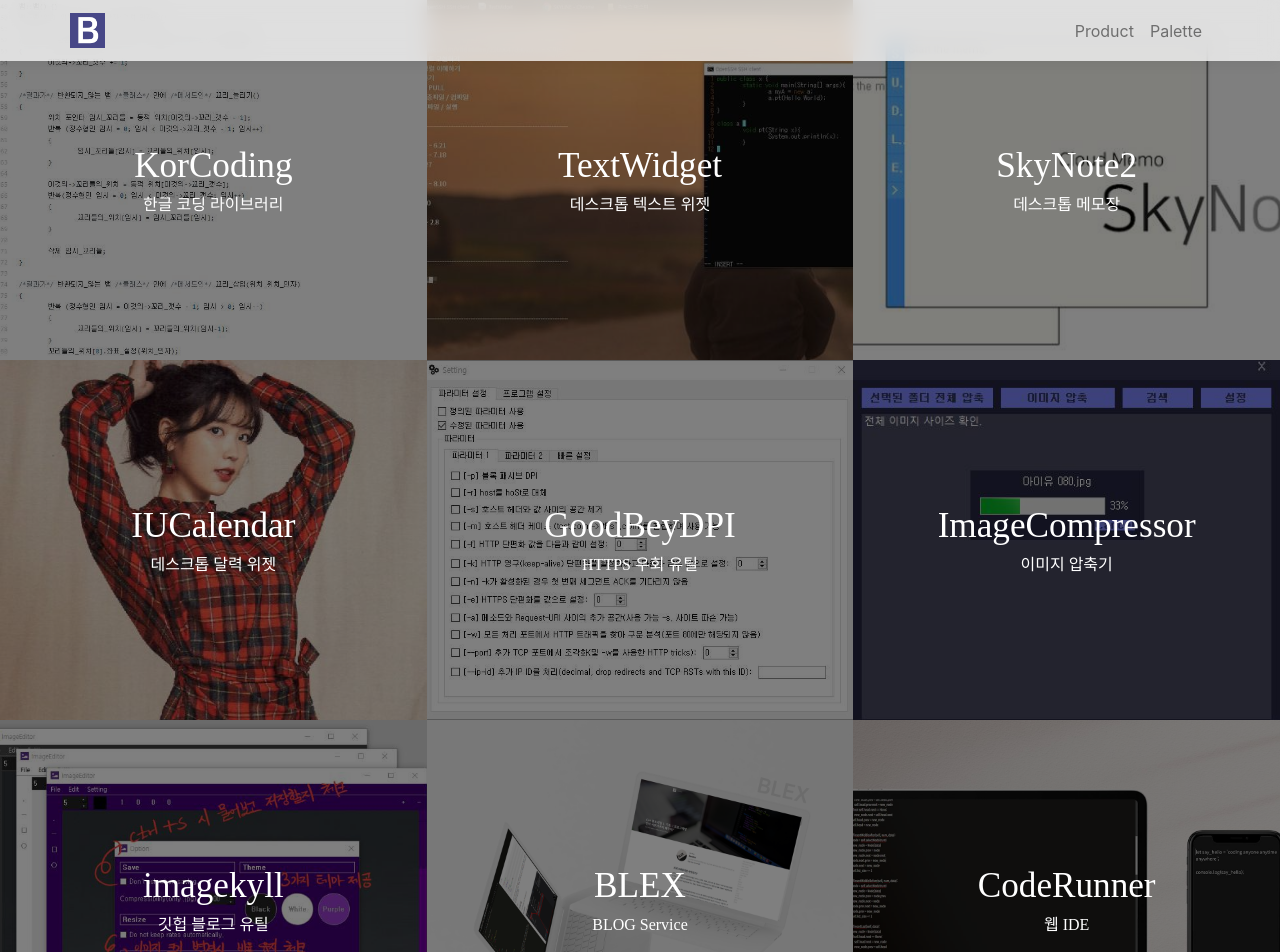
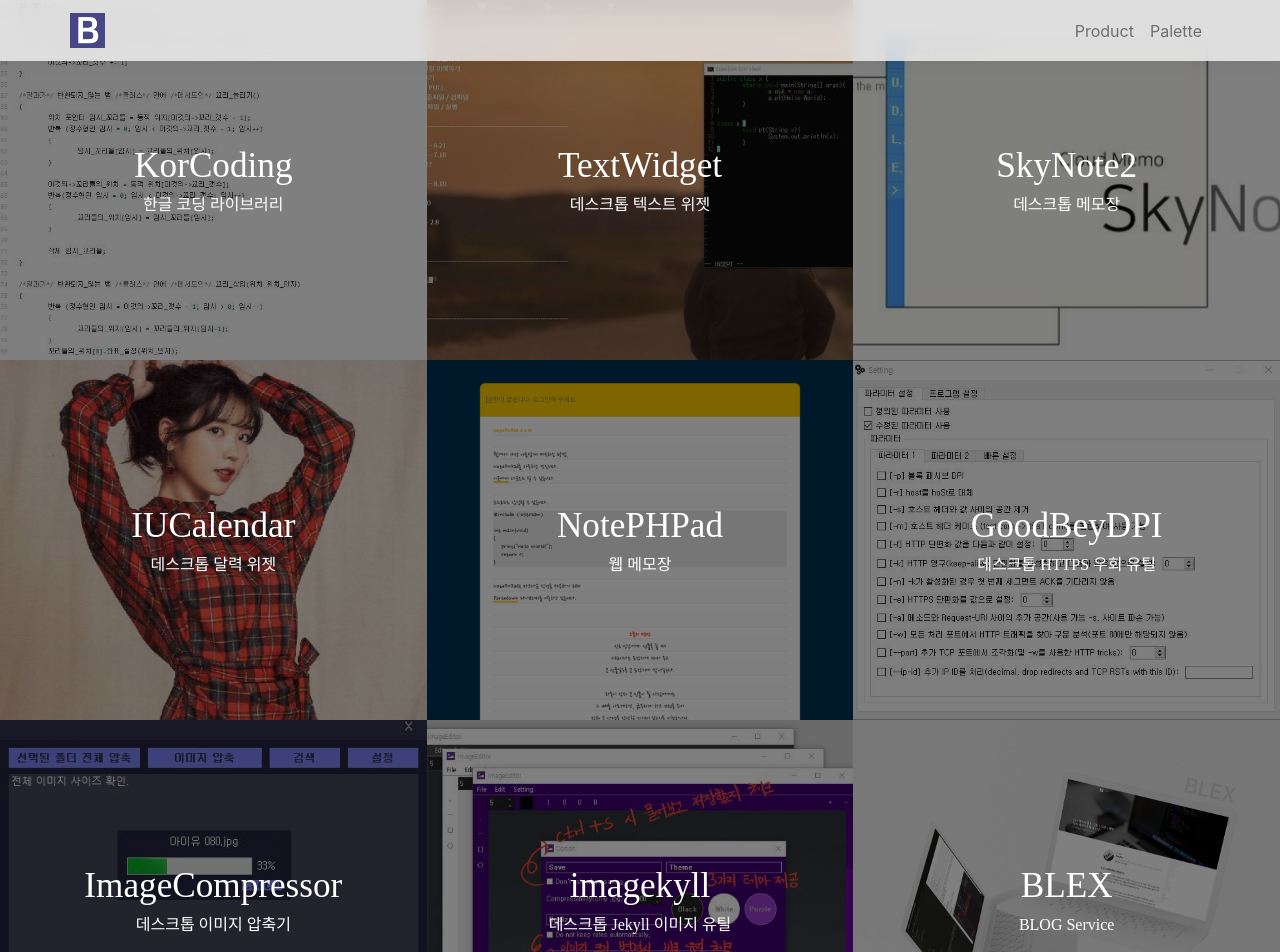
Before and after one commit to baealex/portfolio, a React (Create React App) app: page /product in a window 1280 px wide. Shown: the top 952 px of the page. Built offline with nearby package versions, Linux system fonts and the light colour scheme; a web font is replaced by a local one.

Commit message:
product url fix

```diff
--- a/src/pages/Products/index.js
+++ b/src/pages/Products/index.js
@@ -22,69 +22,75 @@ function Products() {
     const prodList = [
         {
             image: require('./resource/kc.jpg'),
-            href: 'https://blex.me/thread/toy-project/@baealex/1587745568559381',
+            href: 'https://blex.me/thread/toy-project/@baealex/korcoding',
             title: 'KorCoding',
             subtitle: '한글 코딩 라이브러리',
         },
         {
             image: require('./resource/txwg.jpg'),
-            href: 'https://blex.me/thread/toy-project/@baealex/1587745694962248',
+            href: 'https://blex.me/thread/toy-project/@baealex/textwidget',
             title: 'TextWidget',
             subtitle: '데스크톱 텍스트 위젯',
         },
         {
             image: require('./resource/sk2.jpg'),
-            href: 'https://blex.me/thread/toy-project/@baealex/1587745659312288',
+            href: 'https://blex.me/thread/toy-project/@baealex/skynote2',
             title: 'SkyNote2',
             subtitle: '데스크톱 메모장',
         },
         {
             image: require('./resource/iuc.jpg'),
-            href: 'https://blex.me/thread/toy-project/@baealex/1587745641464083',
+            href: 'https://blex.me/thread/toy-project/@baealex/iucalendar',
             title: 'IUCalendar',
             subtitle: '데스크톱 달력 위젯',
         },
         {
+            image: require('./resource/np.png'),
+            href: 'https://blex.me/thread/toy-project/@baealex/notephpad',
+            title: 'NotePHPad',
+            subtitle: '웹 메모장',
+        },
+        {
             image: require('./resource/gbgk.jpg'),
-            href: 'https://blex.me/thread/toy-project/@baealex/1587745825743059',
+            href: 'https://blex.me/thread/toy-project/@baealex/goodbydpi-gui-korean',
             title: 'GoodBeyDPI',
-            subtitle: 'HTTPS 우회 유틸',
+            subtitle: '데스크톱 HTTPS 우회 유틸',
         },
         {
             image: require('./resource/ic.jpg'),
-            href: 'https://blex.me/thread/toy-project/@baealex/1587745807018234',
+            href: 'https://blex.me/thread/toy-project/@baealex/imagecompressor',
             title: 'ImageCompressor',
-            subtitle: '이미지 압축기',
+            subtitle: '데스크톱 이미지 압축기',
         },
         {
             image: require('./resource/imjk.jpg'),
-            href: 'https://blex.me/thread/toy-project/@baealex/1587745780641048',
+            href: 'https://blex.me/thread/toy-project/@baealex/imagekyll',
             title: 'imagekyll',
-            subtitle: '깃헙 블로그 유틸',
+            subtitle: '데스크톱 Jekyll 이미지 유틸',
         },
         {
             image: require('../Index/components/Product/resource/blex.png'),
-            href: 'https://blex.me/thread/toy-project/@baealex/1587745834405163',
+            href: 'https://blex.me/thread/toy-project/@baealex/blex',
             title: 'BLEX',
             subtitle: 'BLOG Service',
         },
         {
             image: require('./resource/cr.jpg'),
-            href: 'https://blex.me/thread/toy-project/@baealex/1587745834405163',
+            href: 'https://blex.me/thread/toy-project/@baealex/coderunner',
             title: 'CodeRunner',
             subtitle: '웹 IDE',
         },
         {
             image: require('./resource/kwc.jpg'),
-            href: 'https://blex.me/thread/toy-project/@baealex/1587745841260191',
+            href: 'https://blex.me/thread/toy-project/@baealex/skychat',
             title: 'SkyChat',
             subtitle: 'Kakao Style Real-Time Chat',
         },
         {
             image: require('./resource/snsnc.jpg'),
-            href: 'https://blex.me/thread/toy-project/@baealex/1587746004698740',
+            href: 'https://blex.me/thread/toy-project/@baealex/snsnc',
             title: 'SNSNC',
-            subtitle: '소셜 닉네임 유효성 조회',
+            subtitle: '소셜 닉네임 유효성 조회 사이트',
         },
     ]
     const box = prodList.map((prod, idx) =>
```
Also changed, not shown: src/pages/Products/resource/np.png (added).
